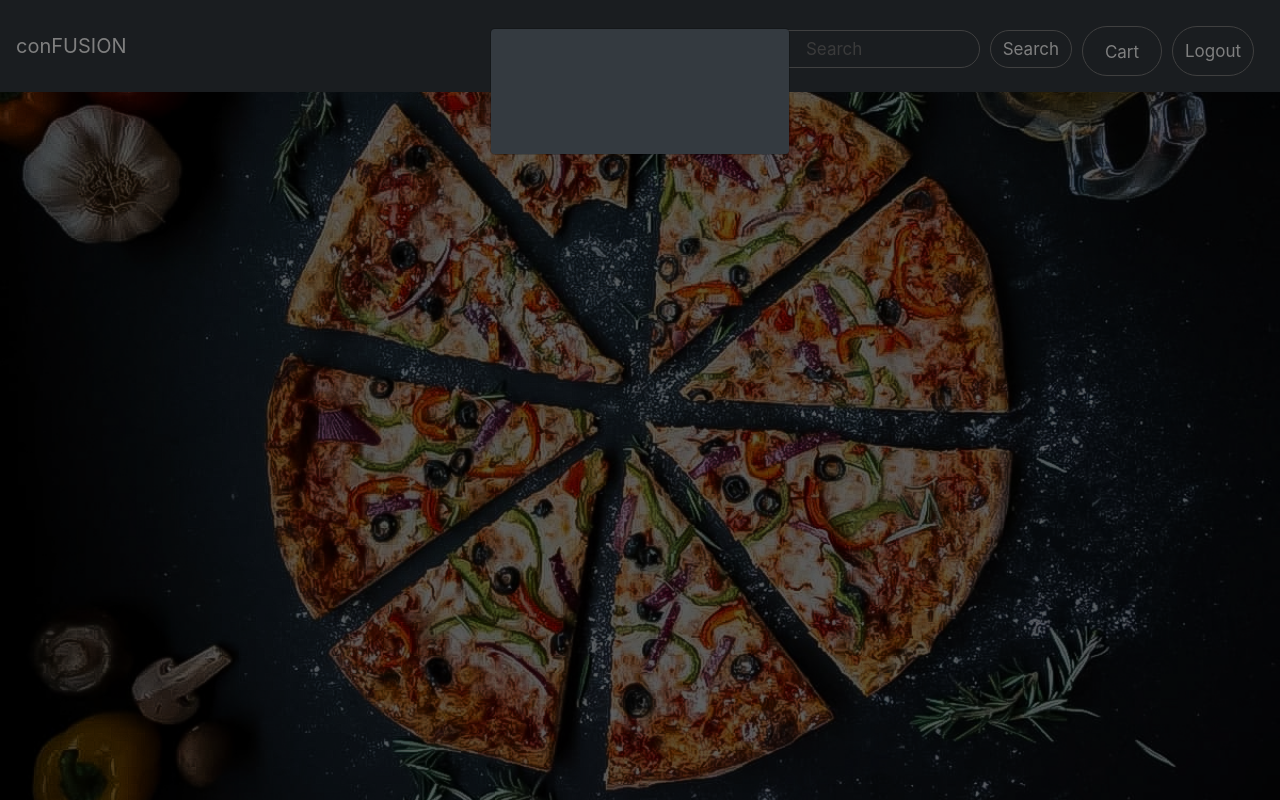
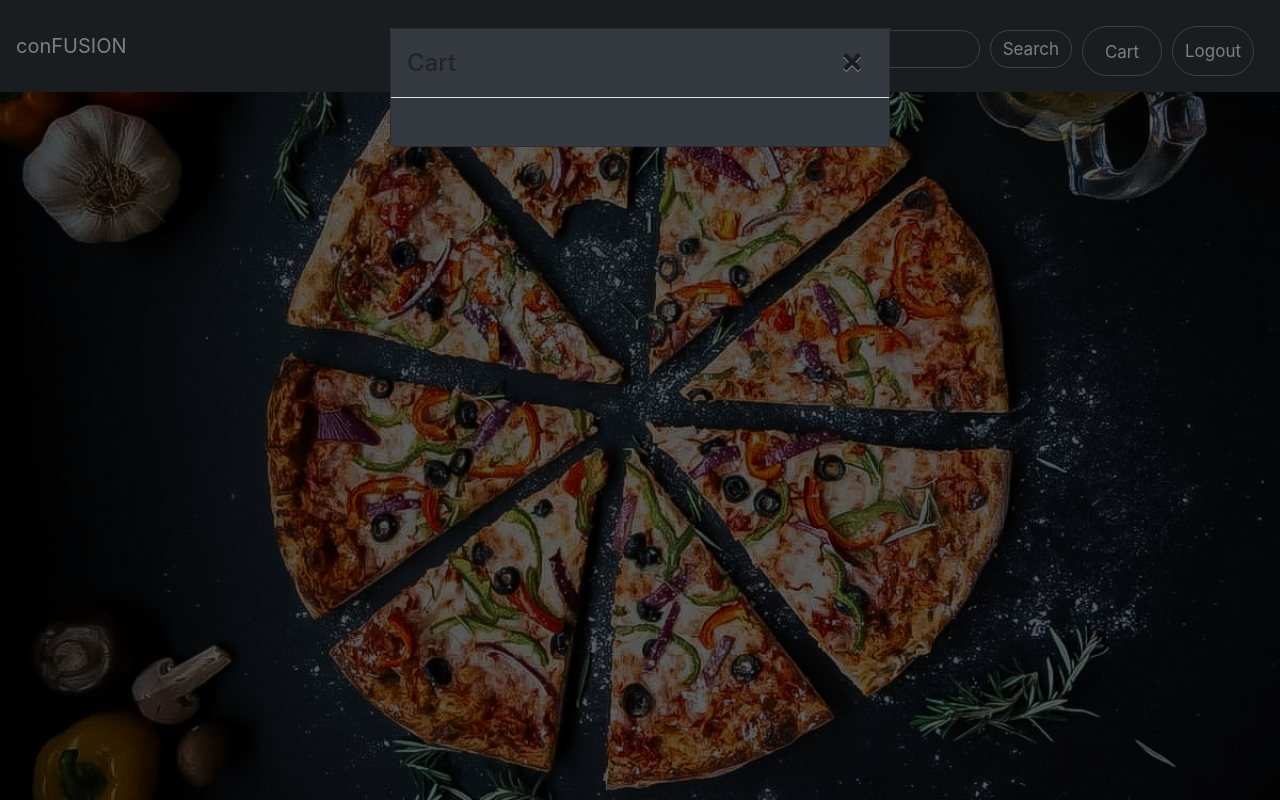
Before and after one commit to doomSDey/Food-Ordering-POC, a PHP site: page /skel/Menu.php in a window 1280 px wide, after a click on "Cart". Run offline with PHP 8.4, Linux system fonts and the light colour scheme; the visitor is signed in with stand-in values (Sample User, id 1); data that the repository does not hold is empty; some libraries are stand-ins or nearby versions.

Commit message:
ui changes menu

```diff
--- a/Menu.php
+++ b/Menu.php
@@ -1,5 +1,6 @@
 <?php
 session_start();
+error_reporting(0);
 
 ?>
 <DOCTYPE html>
@@ -31,15 +32,17 @@ session_start();
 
           $db = new DbOperations();
 
-      if(isset($_POST["cart"])) {
+          if (isset($_POST['cart']) && isset($_SESSION['email'])) {
             //print_r($_POST);
-          $res = $db->addOrder($_POST['dish_name'],$_POST['price'],$_SESSION['email'],$_POST['restaurant'],$_POST['restaurant_email']);
-          if($res == 1)
+            $res = $db->addOrder($_POST['dish_name'], $_POST['price'], $_SESSION['email'], $_POST['restaurant'], $_POST['restaurant_email']);
+            if ($res == 1) {
               $response['message'] = "Success";
-          else
+            } else {
               $response['message'] = "Failed";
             }
             echo '<div class="alert alert-success alert "> "Added to Cart" </div>';
+          }
+
           ?>
         </div>
       </div>
@@ -47,7 +50,7 @@ session_start();
         <span class="navbar-toggler-icon"></span>
       </button>
 
-      <div class="collapse navbar-collapse" id="navbarCollapse">
+      <div class="collapse-md navbar-collapse" id="navbarCollapse">
 
         <form class="form-inline ml-auto " action="MenuOnSearch.php" style="margin-top:12px" method="post">
           <input type="text" class="btn btn5" style="  border-radius: 25px; color:white" name="search" placeholder="Search">
@@ -56,10 +59,9 @@ session_start();
         <div class="navbar-nav text-right">
           <?php
           if (!$_SESSION['email']) { ?>
-            <a  data-target="#signup" data-toggle="modal"  id="MainNavHelp"
-            href="#signup" class="nav-item nav-link" style="color:white;">Sign Up</a>
-            <a data-target="#signin" data-toggle="modal"  id="MainNavHelp"
-            href="#signin" class="nav-item nav-link" style="color:white; ">Sign In</a>
+            <button class="btn btn5" data-toggle="modal" data-target="#signup">Sign Up </button>
+            <button class="btn btn5" data-toggle="modal" data-target="#signin">Sign In </button>
+
             <?php
           } else {
             if (strcmp($_SESSION['type'], "restaurants")!=0) {            ?>
@@ -111,10 +113,12 @@ session_start();
                 <h6 name= > Contact: <?php echo $dt['restaurant_email']; ?> </h6>
                 <input type="hidden" name="restaurant_email" value=<?php echo $dt['restaurant_email'] ;?> >
                 <?php if (strcmp($_SESSION['type'], "restaurants")!=0) {
-                ?>
-
+                  if ($_SESSION['email']) { ?>
                     <button type="submit" name="cart" id="cart" class="btn btn-success" style="  justify-content: flex-end;" >Add to Cart</button>
-              <?php } ?>
+                  <?php } else { ?>
+                    <a class="btn btn-success" data-toggle="modal" data-target="#signin">Add to Cart </a>
+                  <?php } ?>                  <?php
+                } ?>
               </div>
             </div>
           </form>
@@ -130,14 +134,14 @@ session_start();
   <!-- Modal Sign In-->
   <div class="modal fade" id="signin" tabindex="-1" role="dialog" aria-labelledby="myModalLabel" aria-hidden="true">
     <div class="modal-dialog">
-        <div class="modal-content">
+      <div class="modal-content bg-dark">
         <div class="modal-header">
           <button type="button" class="close" data-dismiss="modal" aria-label="Close"><span aria-hidden="true">&times;</span>
           </button>
-            <h4 class="modal-title" id="myModalLabel">Sign In</h4>
+          <h4 class="modal-title" style="color:white"id="myModalLabel">Sign In</h4>
 
         </div>
-          <div class="modal-body">
+        <div class="modal-body ">
           <form class="animate" action="scripts/login.php" method="post">
             <div class="container">
               <div class="row-2">
@@ -165,12 +169,12 @@ session_start();
   <!-- Modal Sign Up -->
   <div class="modal fade" id="signup" tabindex="-1" role="dialog" aria-labelledby="myModalLabel" aria-hidden="true">
     <div class="modal-dialog">
-        <div class="modal-content">
-          <div class="modal-header gen">
+      <div class="modal-content bg-dark">
+        <div class="modal-header" >
           <button type="button" class="close" data-dismiss="modal" aria-label="Close"><span aria-hidden="true">&times;</span>
 
           </button>
-            <h4 class="modal-title" id="myModalLabel">Sign Up</h4>
+          <h4 class="modal-title" style="color:white" id="myModalLabel">Sign Up</h4>
 
         </div>
         <div class="modal-body gen">
@@ -248,12 +252,18 @@ session_start();
   </div>
 
   <!--Cart Modal -->
-<div class="modal " id="carts" tabindex="-1" role="dialog" aria-hidden="true">
-  <div class="modal-dialog modal-sm">
+  <div class="modal fade " id="carts" tabindex="-1" role="dialog" aria-labelledby="myModalLabel" aria-hidden="true">
+    <div class="modal-dialog bg-dark">
       <div class="modal-content bg-dark">
-
-      <div class="container" style="color:white;    padding-top: 65px; ">
-        <div class="row" style="margin:30px;">
+        <div class="modal-header">
+          <h4 class="modal-title" id="myModalLabel">Cart</h4>
+          <button type="button" class="close" data-dismiss="modal" aria-label="Close"><span aria-hidden="true">&times;</span>
+          </button>
+        </div>
+        <div class="modal-body">
+          <form class="animate" action="scripts/login.php" method="post">
+            <div class="container">
+              <div class="row" >
 
                 <?php
 
@@ -261,29 +271,26 @@ session_start();
                 //  print_r($res);
                 $data = $res->get_result();
                 while ($dt = $data->fetch_assoc()) { ?>
-            <div class=" col d-flex align-items-stretch no-gutters" >
-              <form method="post">
-                <div class="card  bg-dark "  >
+                  <div class="card col-12  bg-dark " style="color:white"  >
 
-                  <h6 class="card-title " style="margin-left:20px"  name="dish_name"> <?php echo $dt['dish_name']; ?> </h6>
+                    <h6 class="card-title " style="margin-left:20px;padding-bottom:-30px;color:white"  name="dish_name"> <?php echo $dt['dish_name']; ?> </h6>
                     <input type="hidden" name="dish_name" value=<?php echo $dt['dish_name'];?>>
                     <div class="card-body">
 
-                    <h6 style="margin-top:10px" name="price"> Price: Rs. <?php echo  $dt['price']; ?> </h6>
-                    <h6 No. of Items: > <?php echo $dt['count'];                   ?>
+                      <h6  name="price"> Price: Rs. <?php echo  $dt['price']; ?> </h6>
+                      <h6 >  No. of Items: <?php echo $dt['count'];                   ?>
                       </h6>
                       <h6 > Offered by: <?php echo $dt['restaurant']; ?></h6>
-                  <input type="hidden" name="restaurant" value=<?php echo $dt['restaurant'] ;?> >
                     </div>
-              </div>
-            </form>
                   </div>
                   <?php
                 }
                 ?>
               </div>
             </div>
-
+          </div>
+        </form>
+      </div>
 
     </div>
   </div>
--- a/css/stylesmenu.css
+++ b/css/stylesmenu.css
@@ -21,6 +21,25 @@ body, html {
   background-size: cover;
     background-attachment: fixed;
 
+}
+
+/* The Close Button */
+.close {
+  /* Position it in the top right corner outside of the modal */
+  position: absolute;
+  right: 25px;
+  top: 1vw;
+  color: black;
+  font-size: 35px;
+  font-weight: bold;
+  outline: none;
+}
+
+.close:hover,
+.close:focus {
+  color: red;
+  cursor: pointer;
+  outline: none;
 }
 
 .hd{
@@ -56,6 +75,13 @@ body, html {
   border-color: white;
 }
 
+.txtfeild{
+  border-radius: 25px;
+  outline: none;
+  background-color: #dbdbdb;
+  border:3px;
+  margin-bottom: 1vw;
+}
 
 .navbar-brand {
   padding: 0;
```
Also changed, not shown: 1 other file. Lines whose indentation alone changed are shown as unchanged.
